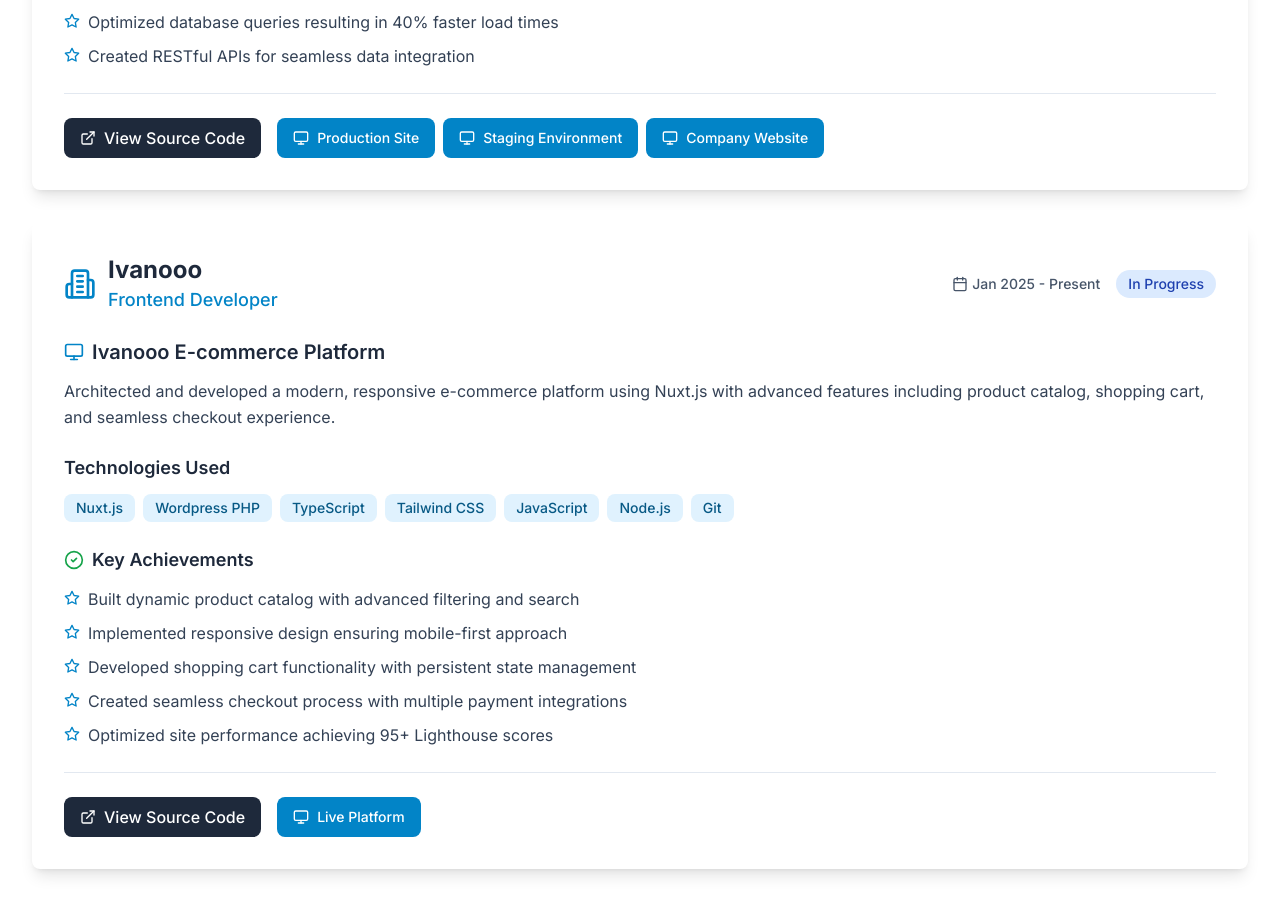
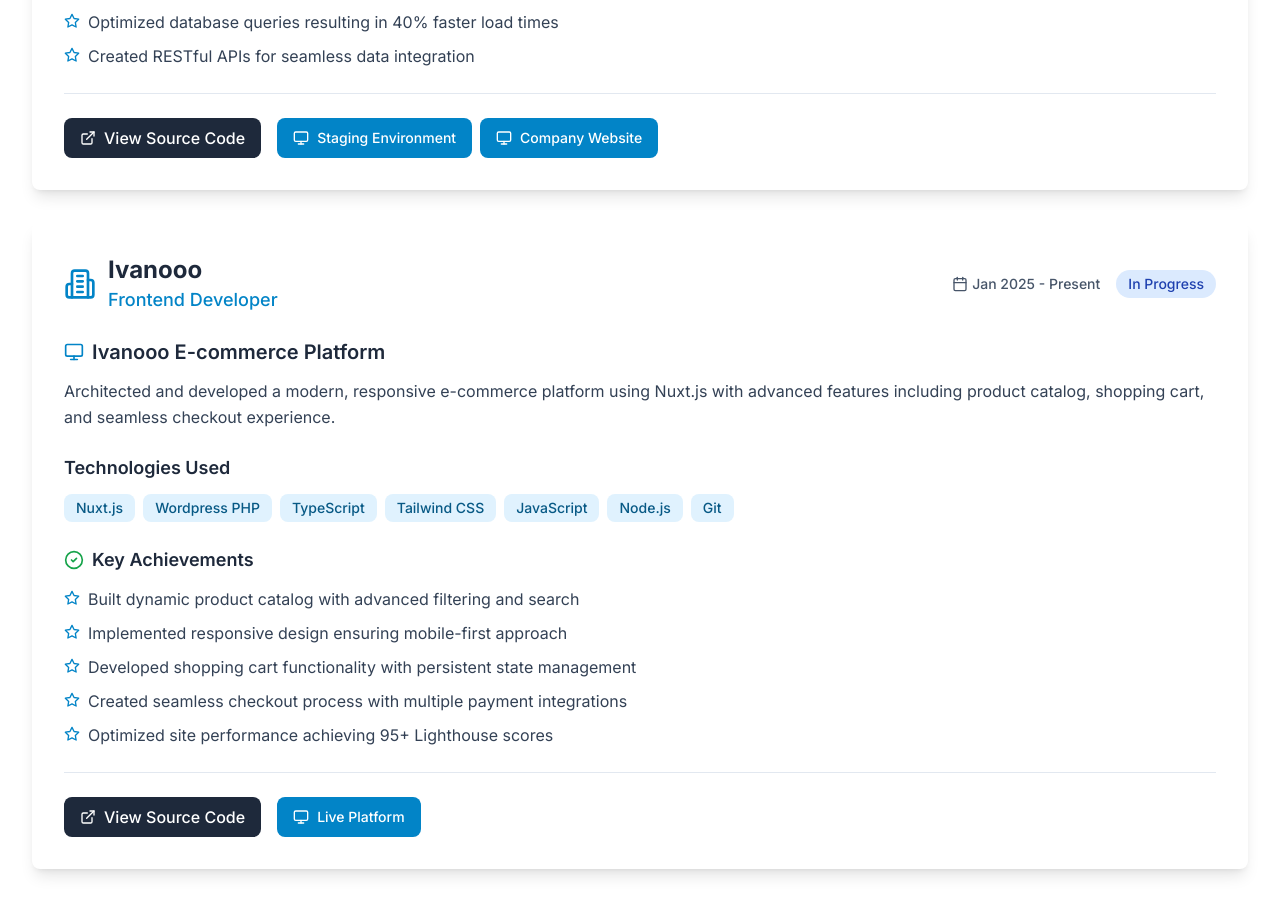
Before and after one commit to grajat510/rajat-portfolio, a Next.js app: page / in a window 1280 px wide. Shown: the part 3770-4684 px from the top of the page. Built offline with nearby package versions, Linux system fonts and the light colour scheme.

Commit message:
Refactor CodingSkills component: comment out the production site link for clarity while retaining the staging environment link.

```diff
--- a/components/CodingSkills.tsx
+++ b/components/CodingSkills.tsx
@@ -78,11 +78,11 @@
       technologies: ['Vue.js', 'Django', 'PostgreSQL', 'Python', 'CSS3', 'JavaScript', 'Postman', 'Git'],
       githubLink: 'https://github.com/proqly/mycontactboss.git',
       websiteLinks: [
-        {
-          name: 'Production Site',
-          url: 'https://crm.mikerossgrr.com/core/login/',
-          description: 'Live CRM Platform (Credentials Protected)'
-        },
+        // {
+        //   name: 'Production Site',
+        //   url: 'https://crm.mikerossgrr.com/core/login/',
+        //   description: 'Live CRM Platform (Credentials Protected)'
+        // },
         {
           name: 'Staging Environment',
           url: 'https://mycontactboss-paramvirg.pythonanywhere.com/core/login/',
```
